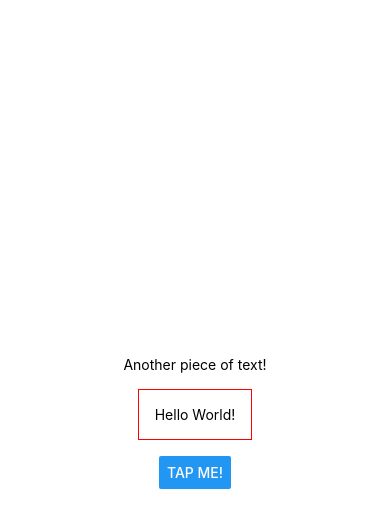
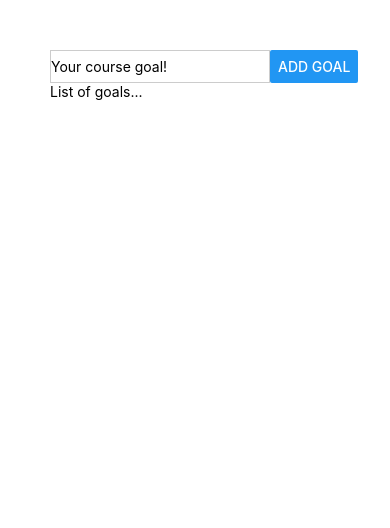
Before and after one commit to jcarroll1976/ReactNativeCourse, a React Native app: screen / in a window 390 px wide. Shown: the top 528 px of the page. Built offline with nearby package versions, Linux system fonts and the light colour scheme.

Commit message:
implemented flexbox for styling on text input and goals button

```diff
--- a/App.js
+++ b/App.js
@@ -1,28 +1,29 @@
-import { StyleSheet, Text, View,Button } from 'react-native';
+import { StyleSheet, Text, View,Button, TextInput } from 'react-native';
 
 export default function App() {
   return (
-    <View style={styles.container}>
+    <View style = {styles.appContainer}>
+      <View style = {styles.inputContainer}>
+        <TextInput style = {styles.textInput} placeholder='Your course goal!'/>
+        <Button title='Add Goal'/>
+      </View>
       <View>
-        <Text>Another piece of text!</Text>
+        <Text>List of goals...</Text>
       </View>
-      <Text style={styles.helloText}>Hello World!</Text>
-      <Button title = "Tap me!" />
     </View>
   );
 }
 
 const styles = StyleSheet.create({
-  container: {
-    flex: 1,
-    backgroundColor: '#fff',
-    alignItems: 'center',
-    justifyContent: 'center',
-  },
-  helloText: {
-    margin: 16,
-    borderWidth: 1,
-    borderColor: "red",
-    padding: 16,
-  }
+ appContainer: {
+  padding: 50,
+ },
+ inputContainer: {
+  flexDirection: "row",
+  justifyContent: "space-between",
+ },
+ textInput: {
+  borderWidth: 1,
+  borderColor: "#cccccc",
+ }
 });
```
